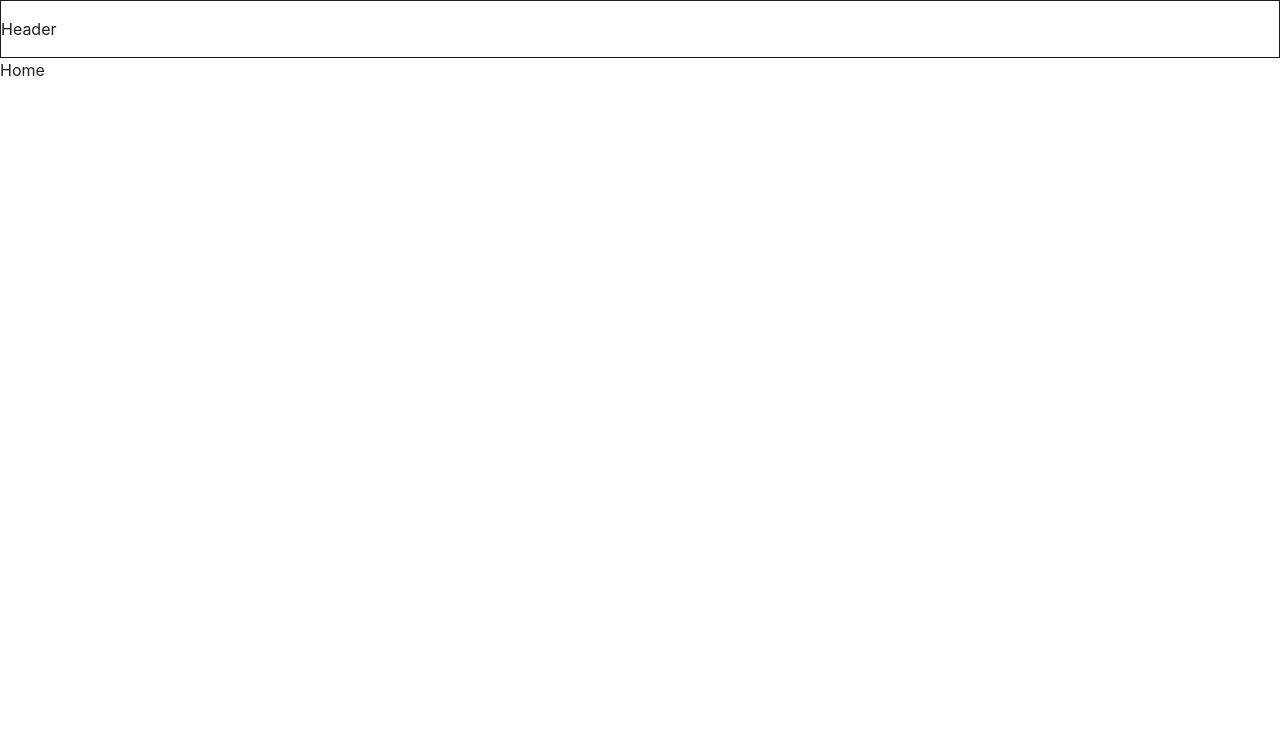
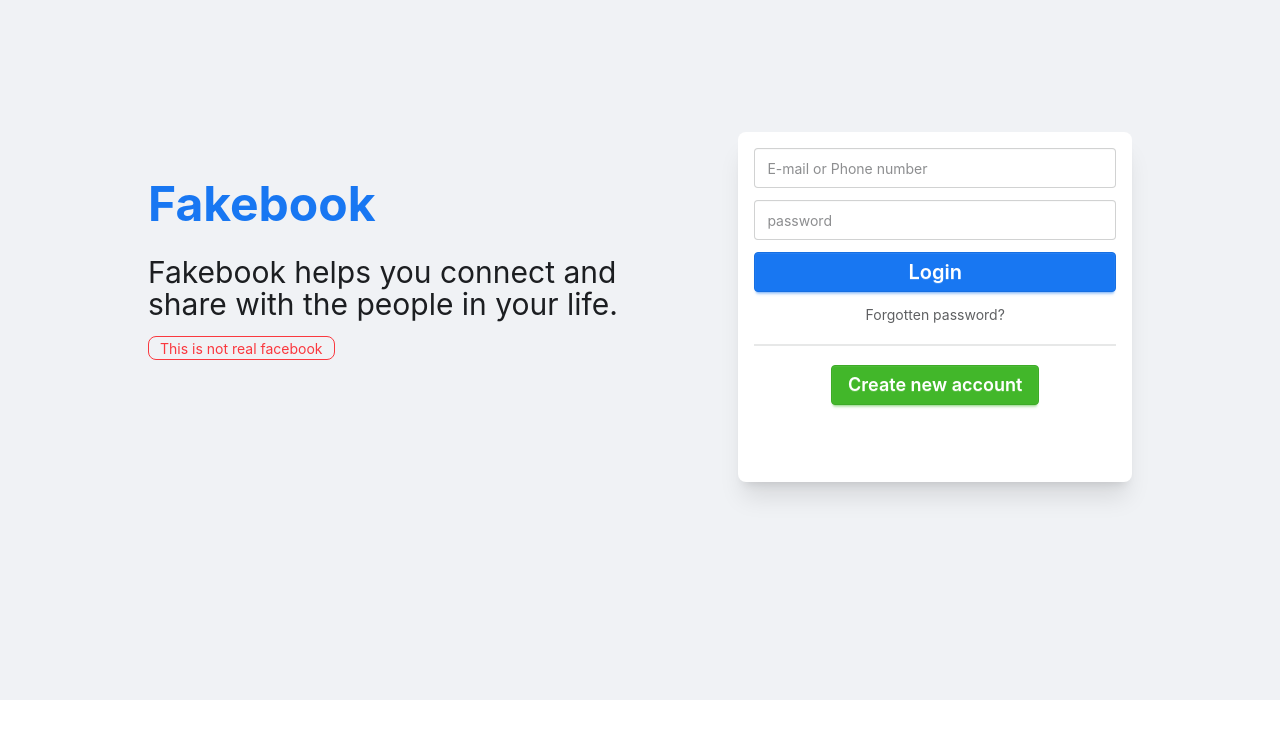
Before and after one commit to tratchapong/ccw-fb-web, a React (Vite) app: page / in a window 1280 px wide. Shown: the top 738 px of the page. Built offline with nearby package versions, Linux system fonts and the light colour scheme.

Commit message:
Register ok

```diff
--- a/package.json
+++ b/package.json
@@ -10,11 +10,15 @@
     "preview": "vite preview"
   },
   "dependencies": {
+    "@hookform/resolvers": "^5.4.0",
     "@tailwindcss/vite": "^4.3.0",
+    "axios": "^1.17.0",
     "react": "^18.3.1",
     "react-dom": "^18.3.1",
+    "react-hook-form": "^7.77.0",
     "react-router": "^7.17.0",
-    "tailwindcss": "^4.3.0"
+    "tailwindcss": "^4.3.0",
+    "zod": "^4.4.3"
   },
   "devDependencies": {
     "@eslint/js": "^9.9.0",
--- /dev/null
+++ b/src/components/Register.jsx
@@ -0,0 +1,75 @@
+import { useForm } from 'react-hook-form'
+import { zodResolver } from '@hookform/resolvers/zod'
+import { registerSchema } from '@/validations/schema'
+import axios from 'axios'
+
+const defaultValue = {
+	firstName: "", lastName: "", identity: "",
+	password: "", confirmPassword: ""
+}
+
+function Register() {
+	const { formState, register, handleSubmit, reset } = useForm({
+		resolver: zodResolver(registerSchema),
+		mode: 'onSubmit',
+		defaultValues: defaultValue
+	})
+	const { errors } = formState
+
+	const onSubmit = async data => {
+		try {
+			alert(JSON.stringify(data, null, 2))
+			const resp = await axios.post('http://localhost:8899/api/auth/register', data)
+			// console.log(resp)
+		} catch (err) {
+			console.log(err)
+		}
+	}
+
+	return (
+		<>
+			<div className="text-3xl text-center opacity-70">Create a new account</div>
+			<div className="divider opacity-60"></div>
+			<form onSubmit={handleSubmit(onSubmit)} className='flex flex-col gap-5 p-4 pt-3'>
+				<div className="flex gap-2">
+					<div className='w-full'>
+						<input type="text"  {...register('firstName')}
+							placeholder='First name'
+							className='input input-bordered w-full' />
+						<p className="text-sm text-error">{errors.firstName?.message}</p>
+					</div>
+					<div className="w-full">
+						<input type="text"  {...register('lastName')}
+							placeholder='Last name'
+							className='input input-bordered w-full' />
+						<p className="text-sm text-error">{errors.lastName?.message}</p>
+					</div>
+				</div>
+				<div className="w-full">
+					<input type="text"  {...register('identity')}
+						placeholder='Email or Phone number'
+						className='input input-bordered w-full' />
+					<p className="text-sm text-error">{errors.identity?.message}</p>
+				</div>
+				<div className="w-full">
+					<input type="password"  {...register('password')}
+						placeholder='New password'
+						className='input input-bordered w-full' />
+					<p className="text-sm text-error">{errors.password?.message}</p>
+				</div>
+				<div className="w-full">
+					<input type="password" {...register('confirmPassword')}
+						placeholder='Confirm password'
+						className='input input-bordered w-full' />
+					<p className="text-sm text-error">{errors.confirmPassword?.message}</p>
+				</div>
+				<button className='btn btn-secondary text-xl text-white'>Sign up</button>
+			</form>
+			{/* <div className="border">
+				<pre className="text-error text-xs">
+					{JSON.stringify(errors, (k, v) => k === 'ref' ? undefined : v, 2)}</pre>
+			</div> */}
+		</>
+	)
+}
+export default Register
--- /dev/null
+++ b/src/pages/Contact.jsx
@@ -0,0 +1,9 @@
+import React from 'react'
+
+function Contact() {
+	return (
+		<div>Contact</div>
+	)
+}
+
+export default Contact
--- a/src/pages/Login.jsx
+++ b/src/pages/Login.jsx
@@ -1,8 +1,52 @@
+import Register from '@/components/Register'
 import React from 'react'
 
 function Login() {
 	return (
-		<div>Login</div>
+		<>
+			<div className="h-175 pt-20 pb-28 bg-base-200 ">
+				<div className="p-5 mx-auto max-w-5xl min-h-135 flex justify-between max-md:flex-col">
+					<div className="flex flex-col gap-4 mt-20 basis-3/5 max-md:text-center">
+						<div className="text-5xl text-primary font-bold">Fakebook</div>
+						<h2 className='text-[30px] leading-8 mt-3 w-128.5 max-md:hidden'>
+							Fakebook helps you connect and share with the people in your life.
+						</h2>
+						<div className="badge badge-outline badge-error max-md:hidden">This is not real facebook</div>
+					</div>
+					<div className="flex flex-1 ">
+						<div className="card bg-base-100 w-full h-87.5 shadow-xl mt-8">
+							<form>
+								<div className="card-body gap-3 p-4">
+									<input type="text"
+										className='input w-full'
+										placeholder='E-mail or Phone number' />
+									<input type="password"
+										className='input w-full'
+										placeholder='password' />
+									<button className='btn btn-primary text-xl'>Login</button>
+									<p className="text-center cursor-pointer opacity-70">
+										Forgotten password?
+									</p>
+									<div className="divider my-0"></div>
+									<button className='btn btn-secondary text-lg  mx-auto'
+										type='button'
+										onClick={()=> document.querySelector('#register-form').showModal() }
+									>Create new account</button>
+								</div>
+							</form>
+						</div>
+					</div>
+				</div>
+			</div>
+			<dialog id="register-form" className="modal">
+				<div className="modal-box">
+					<form method="dialog">
+						<button className="btn btn-sm btn-circle btn-ghost absolute right-2 top-2">✕</button>
+					</form>
+					<Register />
+				</div>
+			</dialog>
+		</>
 	)
 }
 
--- a/src/routes/AppRouter.jsx
+++ b/src/routes/AppRouter.jsx
@@ -1,12 +1,19 @@
+import Contact from '@/pages/Contact'
 import Friends from '@/pages/Friends'
 import Home from '@/pages/Home'
 import Login from '@/pages/Login'
 import Profile from '@/pages/Profile'
 import { createBrowserRouter, Navigate, Outlet, RouterProvider } from 'react-router'
 
+const commonRoute =[
+ {path: 'contact', Component: Contact }
+]
+
+
 const guestRouter = createBrowserRouter([
 	{ path: '/', Component: Login  },
 	{ path: '*', element: <Navigate to='/' /> },
+	...commonRoute
 ])
 
 const userRouter = createBrowserRouter([
@@ -20,13 +27,13 @@ const userRouter = createBrowserRouter([
 			{ path: 'friends', Component: Friends },
 			{ path: 'profile', Component: Profile  },
 			{ path: '*', element: <Navigate to='/' /> },
+			...commonRoute
 		]
 	}
 ])
 
-
 function AppRouter() {
-	const user = 'andy@ggg.mail'
+	const user = null
 	const finalRouter = user ? userRouter : guestRouter
 	return (
 		<RouterProvider router={finalRouter} />
--- /dev/null
+++ b/src/validations/schema.js
@@ -0,0 +1,26 @@
+import { z } from "zod";
+
+const emailRegex = /^[^\s@]+@[^\s@]+\.[^\s@]+$/;
+const mobileRegex = /^[0-9]{10,15}$/
+
+export const registerSchema = z.object({
+ identity: z.string().min(2, "Email or phone-number require")
+   .refine(value => emailRegex.test(value) || mobileRegex.test(value), {
+     message: 'identity must be email or phone number'
+   }),
+ firstName: z.string().min(2, "first name is required"),
+ lastName: z.string().min(2, "last name is required"),
+ password: z.string().min(4, "password at least 4 characters"),
+ confirmPassword: z.string().min(1, "confirm password is required"),
+}).refine(data => data.password === data.confirmPassword, {
+ message: 'confirmPassword must match password',
+ path: ['confirmPassword']
+})
+
+export const loginSchema = z.object({
+ identity: z.string().min(2, "Email or phone-number require")
+   .refine(value => emailRegex.test(value) || mobileRegex.test(value), {
+     message: 'identity must be email or phone number'
+   }),
+ password: z.string().min(4, "password at least 4 characters"),
+})
```
Also changed, not shown: 1 other file (tests, documents, lock files or other folders).
